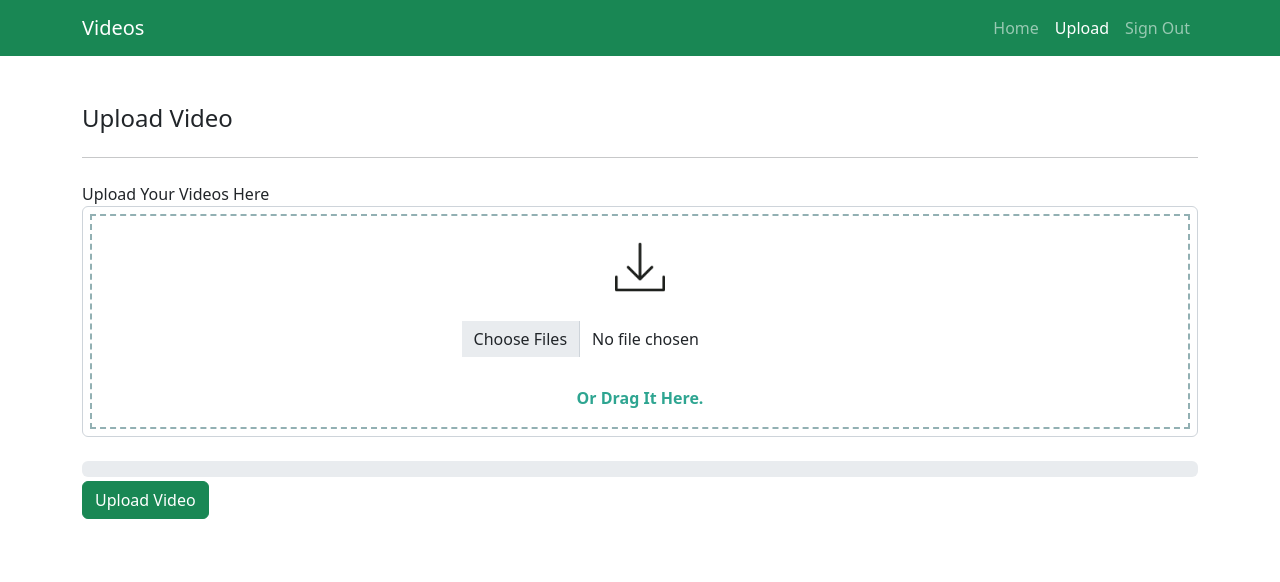
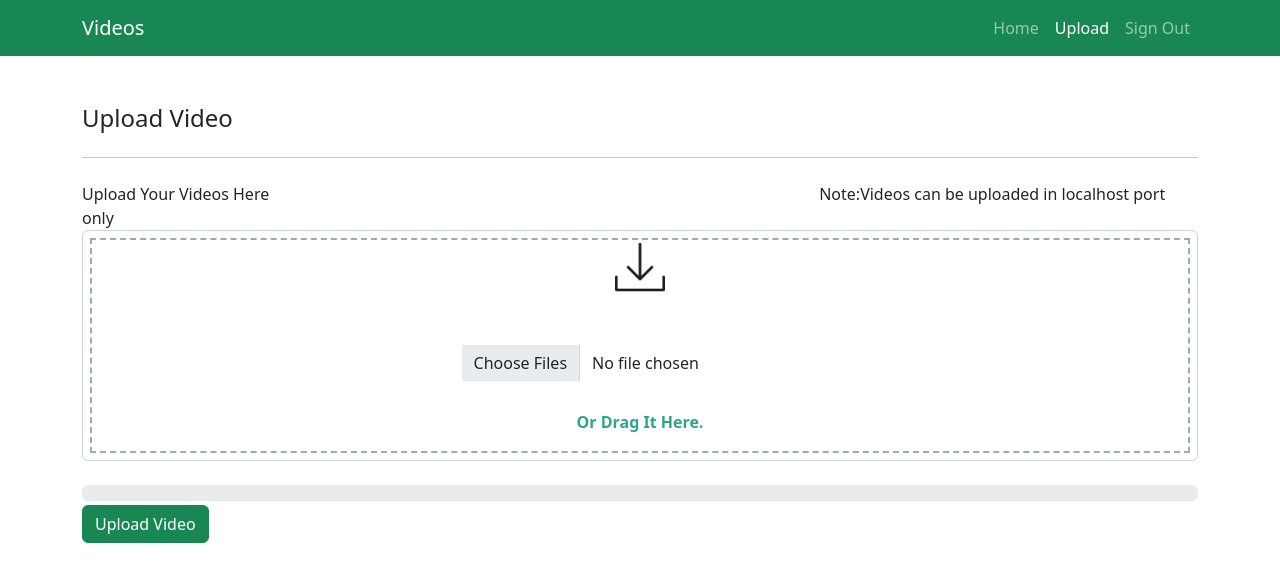
Before and after one commit to Yuva8/Videoapp-frontend, a React (Create React App) app: page /upload in a window 1280 px wide. Shown: the top 582 px of the page. Built offline with nearby package versions, Linux system fonts and the light colour scheme; sample sign-in values are in the browser's storage.

Commit message:
Update Upload.js

```diff
--- a/src/components/Upload/Upload.js
+++ b/src/components/Upload/Upload.js
@@ -83,6 +83,7 @@ class Upload extends React.Component {
           <form method="post" name="videoUpload" action="/api/upload" id="#" encType="multipart/form-data">
             <div className="form-group files">
               <label>Upload Your Videos Here</label>
+              <span style= {{paddingLeft:'550px'}}>Note:Videos can be uploaded in localhost port only</span>
               <input
                 type="file"
                 name="file"
```
